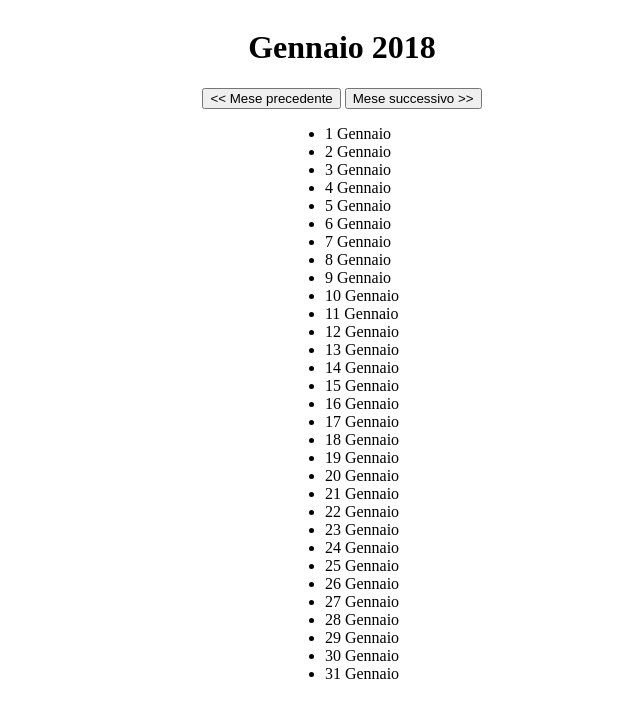
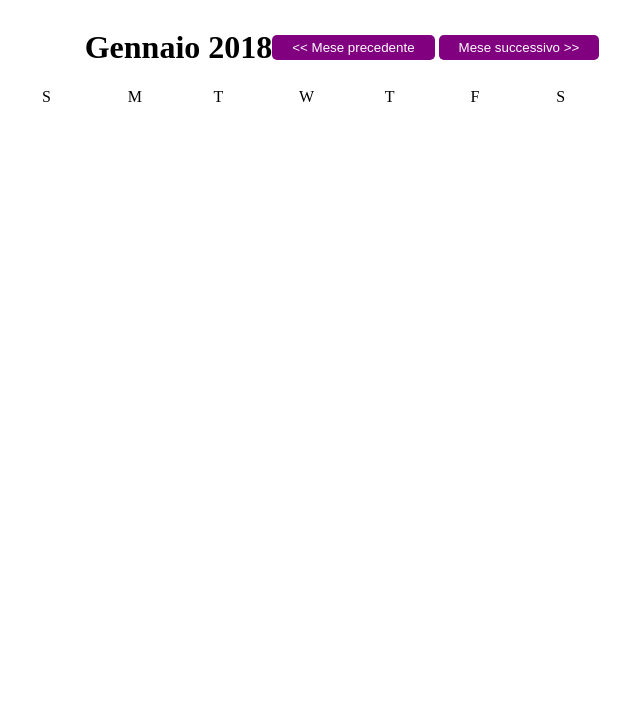
Before and after one commit to michael-hernandez0114/ajax-ex-calendar, a plain HTML site: page index.html in a window 1280 px wide. Shown: the whole page, without its empty margins (298-938 px from the left). Drawn offline with nearby package versions, Linux system fonts and the light colour scheme; no server answers.

Commit message:
WIP new calendar

```diff
--- a/css/style.css
+++ b/css/style.css
@@ -3,14 +3,49 @@
     display: flex;
     justify-content: center;
     align-items: center;
-    flex-direction: column;
+
 }
 
-#calendar li,
+.btn-navigation {
+     padding: 5px 20px;
+     border-radius: 5px;
+     background-color: purple;
+     color: white;
+     border: none;
+     cursor: pointer;
+}
+
+.btn-navigation:disabled{
+     background-color: #efefef;
+     cursor: not-allowed;
+}
+
+.container {
+    width: 600px;
+    display: flex;
+}
+
+.card {
+    width: calc(100% / 7);
+    height: 15px;
+}
+/*
+#calendar-names-of-days li {
+    float: left;
+
+}
+*/
+
+#calendar-names-of-days .card,
 #nome-mese {
     text-transform: capitalize;
+    list-style: none;
 }
 
 .festivo {
     color: red;
 }
+
+.not-used {
+    background-color: gray;
+}
--- a/index.html
+++ b/index.html
@@ -18,13 +18,23 @@
             </div>
         </div>
         <div class="main-calendar">
-            <ul id="calendar">
+            <div id="calendar-names-of-days" class='container'>
+                <div class='card'>S</div>
+                <div class='card'>M</div>
+                <div class='card'>T</div>
+                <div class='card'>W</div>
+                <div class='card'>T</div>
+                <div class='card'>F</div>
+                <div class='card'>S</div>
+            </div>
 
-            </ul>
         </div>
 
         <script id="calendar-template" type="text/x-handlebars-template">
-            <li data-day="{{dataDay}}"> {{day}} </li>
+
+                <div data-day="{{dataDay}}"> {{day}} </div>
+
+
         </script>
 
 
--- a/js/main.js
+++ b/js/main.js
@@ -10,7 +10,7 @@ $(document).ready(function () {
 
     var dataIniziale = moment('2018-01-01');
     stampaGiorniMese(dataIniziale); // Inizializzazione Calendario
-    stampaFestivi(dataIniziale.month());
+    //stampaFestivi(dataIniziale.month());
 
     $('.mese-succ').click(function () {
         var dateCopy = dataIniziale.clone();
@@ -98,11 +98,29 @@ $(document).ready(function () {
     }
 
     function stampaGiorniMese(meseDaStampare) {
-        $('#calendar').empty();
+        $('.calendar-days').empty();
         var standardDay = meseDaStampare.clone();
         var giorniMese = meseDaStampare.daysInMonth();
         var nomeMese = meseDaStampare.format('MMMM');
+        var meseTwoDigits = meseDaStampare.format('MM');
+        var currYear = meseDaStampare.year();
+
+        var firstDayOfMonth = moment('\'' + currYear + '-' + meseTwoDigits + '-' + '01' + '\'').day();
+        var lastDayOfMonth = moment('\'' +currYear + '-' + meseTwoDigits + '-' + giorniMese + '\'').day();
+
+        // capture first and last day of current month (ex. Monday or Tuesday)
+        // use number of days in month to calculate how many weeks to process
+        // create loop to go through each week and assign a class for each day
+        // any days in the week that are not in the week assign gray class
+        //console.log('\'' + meseDaStampare.year() + '-' + meseTwoDigits + '-' + '01' + '\'');
+        //console.log(moment('\'' + currYear + '-' + meseTwoDigits + '-' + '12' + '\'').day());
+        console.log(firstDayOfMonth);
+        console.log(lastDayOfMonth);
+
+
+
         $('#nome-mese').text(nomeMese); // Aggiorniamo il nome del mese in top calendar
+        /*
         for (var i = 1; i <= giorniMese; i++) {
             // $('#calendar').append('<li>' + i + ' ' + nomeMese + '</li>');
             var giornoDaInserire = {
@@ -110,9 +128,10 @@ $(document).ready(function () {
                 dataDay: standardDay.format('YYYY-MM-DD')
             }
             var templateFinale = templateGiorno(giornoDaInserire); // Stiamo popolando il template con i dati dell'oggetto
-            $('#calendar').append(templateFinale);
+            $('.main-calendar').append(templateFinale);
             standardDay.add(1, 'day');
         }
+        */
     }
 
 });
```
